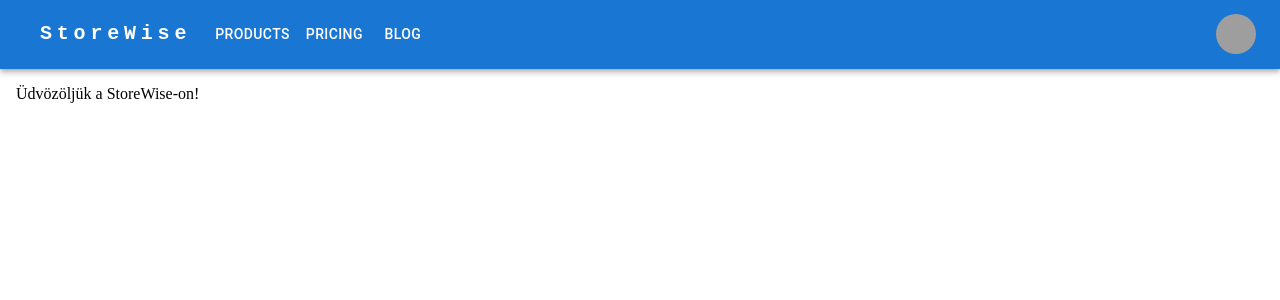
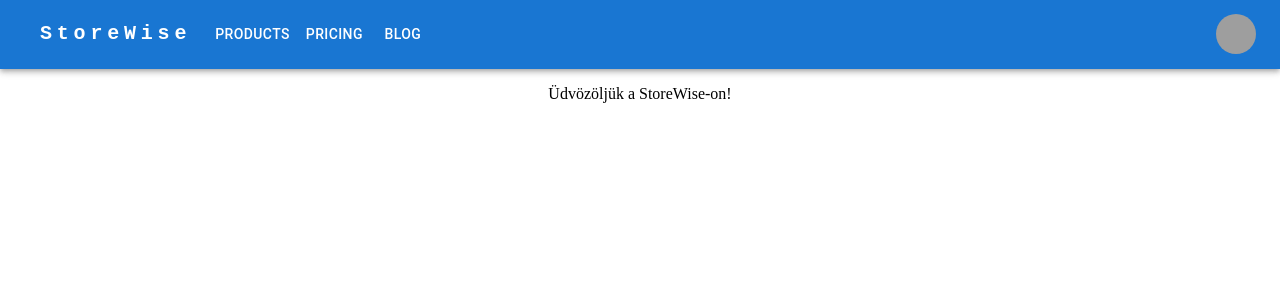
Before and after one commit to peter7ec/StoreWise, a React (Vite) app: page / in a window 1280 px wide. Shown: the top 300 px of the page. Built offline with nearby package versions, Linux system fonts and the light colour scheme; grey boxes are pictures that could not be loaded; some icons are missing.

Commit message:
Home page text change

```diff
--- a/src/pages/HomePage.tsx
+++ b/src/pages/HomePage.tsx
@@ -1,5 +1,5 @@
 import { Box } from "@mui/material";
 
 export default function HomePage() {
-  return <Box>Üdvözöljük a StoreWise-on!</Box>;
+  return <Box sx={{ textAlign: "center" }}>Üdvözöljük a StoreWise-on!</Box>;
 }
```
